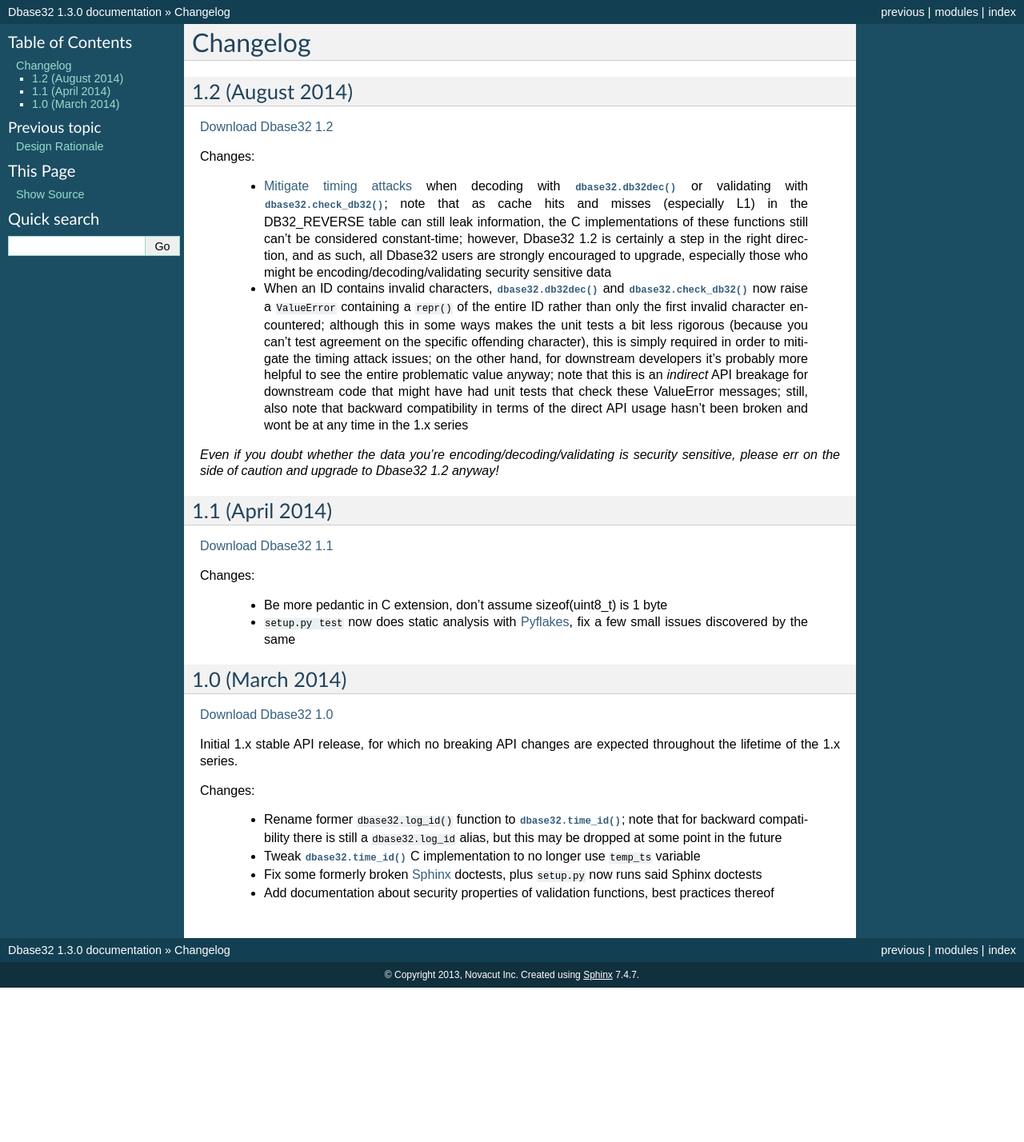
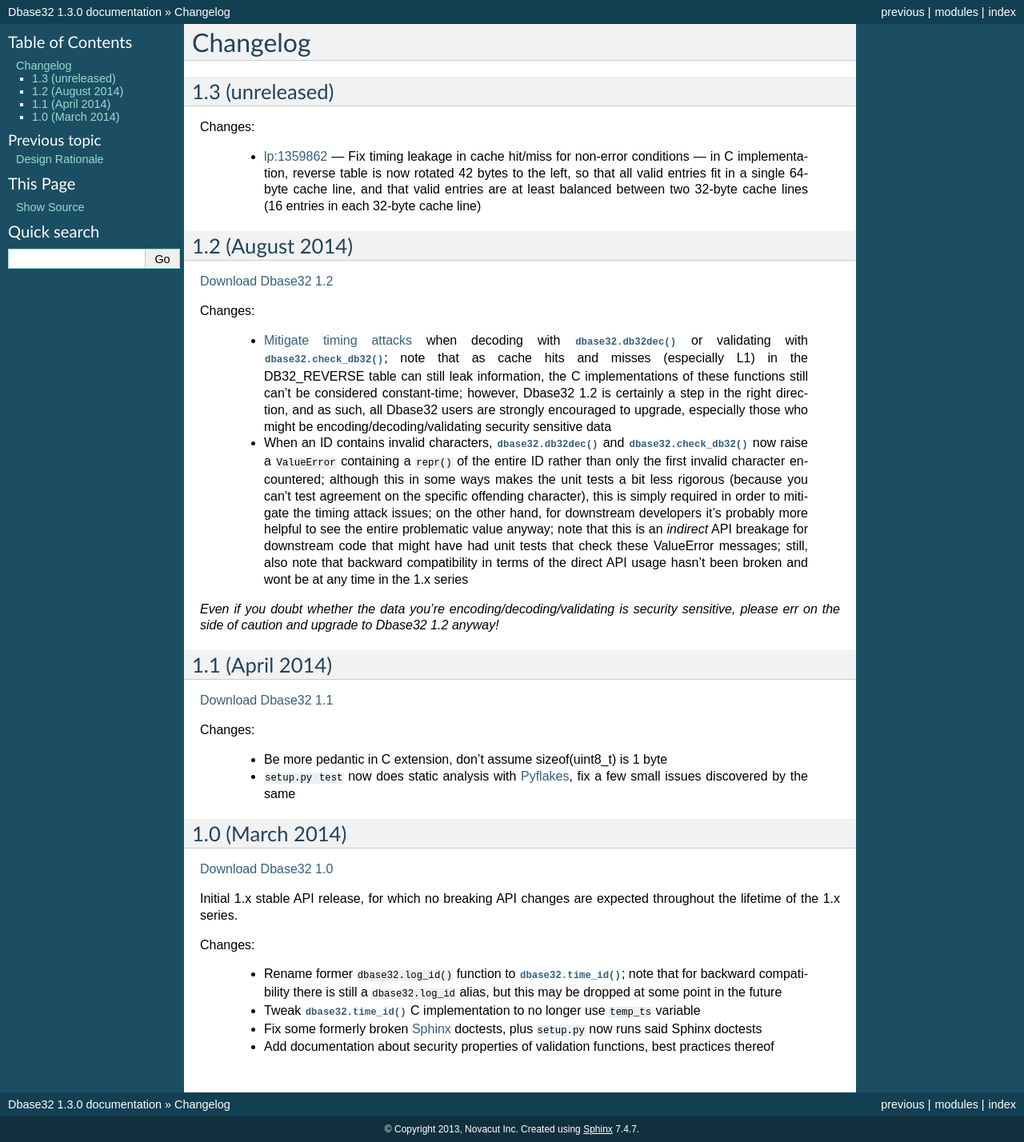
Before and after one commit to json420/dbase32, a Sphinx documentation site: the page built from doc/changelog.rst, in a window 1280 px wide. Shown: the whole page at 80% size. Built offline with Sphinx 7.4.7, drawn with Linux system fonts in a browser that asks for light colours; before the commit the page ends 1235 px from its top, so only the background shows below that.

Commit message:
Add changelog.rst entry

```diff
--- a/doc/changelog.rst
+++ b/doc/changelog.rst
@@ -1,5 +1,18 @@
 Changelog
 =========
+
+
+1.3 (unreleased)
+----------------
+
+Changes:
+
+    * `lp:1359862`_ --- Fix timing leakage in cache hit/miss for non-error
+      conditions --- in C implementation, reverse table is now rotated 42 bytes
+      to the left, so that all valid entries fit in a single 64-byte cache line,
+      and that valid entries are at least balanced between two 32-byte cache
+      lines (16 entries in each 32-byte cache line)
+
 
 
 1.2 (August 2014)
@@ -80,6 +93,7 @@
 .. _`Download Dbase32 1.1`: https://launchpad.net/dbase32/+milestone/1.1
 .. _`Download Dbase32 1.0`: https://launchpad.net/dbase32/+milestone/1.0
 
+.. _`lp:1359862`: https://bugs.launchpad.net/dbase32/+bug/1359862
 .. _`Mitigate timing attacks`: https://bugs.launchpad.net/dbase32/+bug/1359828
 .. _`Pyflakes`: https://launchpad.net/pyflakes
 .. _`Sphinx`: http://sphinx-doc.org/
```
